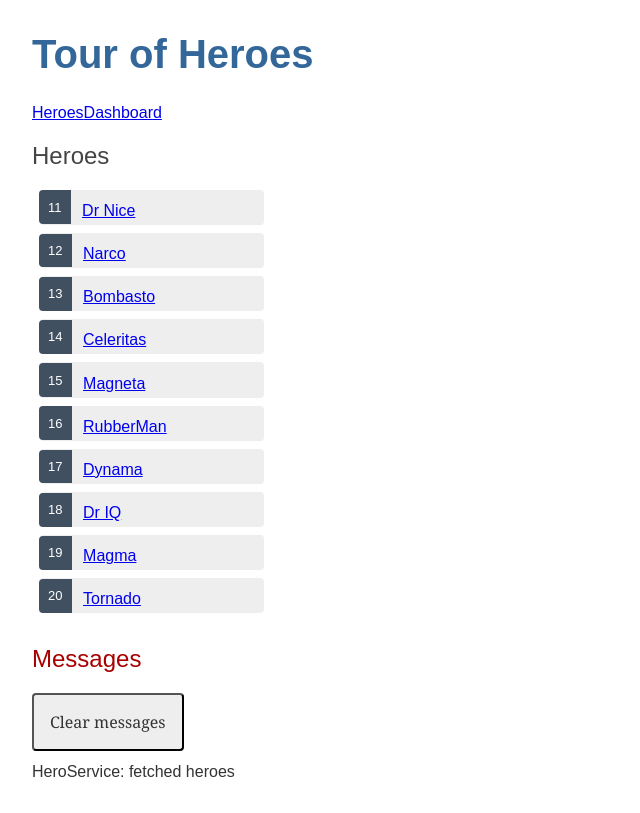
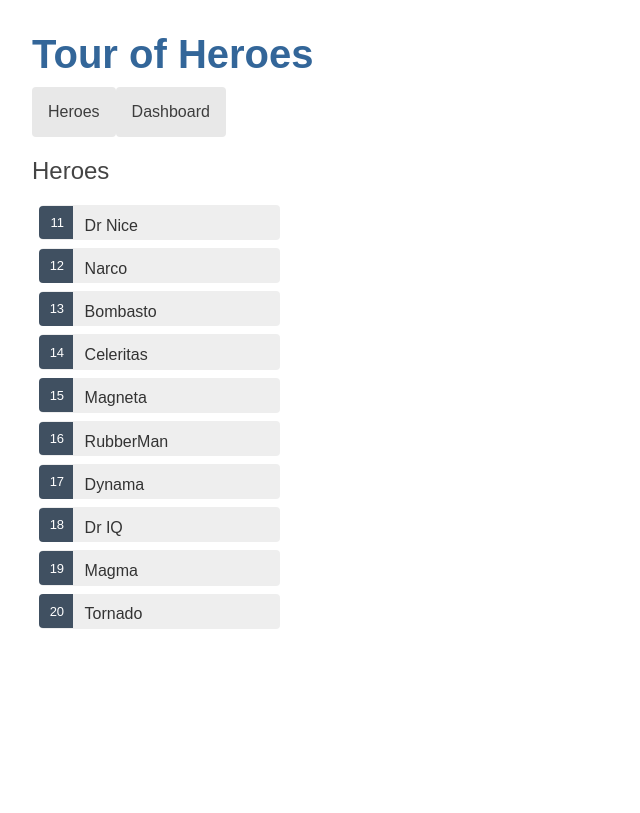
Before and after one commit to ChiaraGro/Tour-of-Heroes, an Angular app: page /heroes in a window 1280 px wide. Shown: the whole page, without its empty margins (0-640 px from the left). Built offline with nearby package versions, Linux system fonts and the light colour scheme.

Commit message:
fixed goback method

```diff
--- a/src/app/app.component.css
+++ b/src/app/app.component.css
@@ -0,0 +1,21 @@
+/* AppComponent's private CSS styles */
+h1 {
+  margin-bottom: 0;
+}
+nav a {
+  padding: 1rem;
+  text-decoration: none;
+  margin-top: 10px;
+  display: inline-block;
+  background-color: #e8e8e8;
+  color: #3d3d3d;
+  border-radius: 4px;
+}
+
+nav a:hover {
+  color: white;
+  background-color: #42545C;
+}
+nav a.active {
+  background-color: black;
+}
--- a/src/app/app.component.html
+++ b/src/app/app.component.html
@@ -7,4 +7,5 @@
 </nav>
 <router-outlet></router-outlet>
 
-<app-messages></app-messages>
+<!-- <app-messages></app-messages> -->
+<!-- nascosta, ma funzionante -->
--- a/src/app/hero-detail/hero-detail.component.css
+++ b/src/app/hero-detail/hero-detail.component.css
@@ -0,0 +1,24 @@
+/* HeroDetailComponent's private CSS styles */
+label {
+  color: #435960;
+  font-weight: bold;
+}
+input {
+  font-size: 1em;
+  padding: .5rem;
+}
+button {
+  margin-top: 20px;
+  background-color: #eee;
+  padding: 1rem;
+  border-radius: 4px;
+  font-size: 1rem;
+}
+button:hover {
+  background-color: #cfd8dc;
+}
+button:disabled {
+  background-color: #eee;
+  color: #ccc;
+  cursor: auto;
+}
--- a/src/app/hero-detail/hero-detail.component.html
+++ b/src/app/hero-detail/hero-detail.component.html
@@ -5,4 +5,5 @@
     <label for="hero-name">Hero name: </label>
     <input id="hero-name" [(ngModel)]="hero.name" placeholder="name">
   </div>
-  </div>
+  <button (click)="goBack()">Go back</button>
+</div>
--- a/src/app/hero-detail/hero-detail.component.ts
+++ b/src/app/hero-detail/hero-detail.component.ts
@@ -1,7 +1,8 @@
 import { HeroService } from './../hero.service';
 import { Hero } from './../hero';
-import { Component, Input, OnInit } from '@angular/core';
+import { Component, OnInit } from '@angular/core';
 import { ActivatedRoute } from '@angular/router';
+import { Location } from '@angular/common';
 
 @Component({
   selector: 'app-hero-detail',
@@ -10,11 +11,14 @@ import { ActivatedRoute } from '@angular/router';
 })
 export class HeroDetailComponent implements OnInit {
 
-  @Input() hero?:Hero;
+  // @Input() hero?:Hero;
+  hero: Hero | undefined;
 
-  constructor(private route: ActivatedRoute,
+  constructor(
+    private route: ActivatedRoute,
     private heroService: HeroService,
-    private location: Location) { }
+    private location: Location
+    ) { }
 
   ngOnInit(): void {
     this.getHero();
@@ -26,6 +30,9 @@ export class HeroDetailComponent implements OnInit {
     this.heroService.getHero(id).subscribe(hero => this.hero = hero);
   }
 
+  goBack(): void {
+    this.location.back();
+  }
 }
 
 
--- a/src/app/heroes/heroes.component.css
+++ b/src/app/heroes/heroes.component.css
@@ -6,32 +6,36 @@
   width: 15em;
 }
 .heroes li {
+  position: relative;
   cursor: pointer;
-  position: relative;
-  left: 0;
+}
+
+.heroes li:hover {
+  left: .1em;
+}
+
+.heroes a {
+  color: #333;
+  text-decoration: none;
   background-color: #EEE;
   margin: .5em;
   padding: .3em 0;
   height: 1.6em;
   border-radius: 4px;
+  display: block;
+  width: 100%;
 }
-.heroes li:hover {
+
+.heroes a:hover {
   color: #2c3a41;
   background-color: #e6e6e6;
-  left: .1em;
 }
-.heroes li.selected {
-  background-color: black;
-  color: white;
+
+.heroes a:active {
+  background-color: #525252;
+  color: #fafafa;
 }
-.heroes li.selected:hover {
-  background-color: #505050;
-  color: white;
-}
-.heroes li.selected:active {
-  background-color: black;
-  color: white;
-}
+
 .heroes .badge {
   display: inline-block;
   font-size: small;
@@ -43,10 +47,8 @@
   left: -1px;
   top: -4px;
   height: 1.8em;
+  min-width: 16px;
+  text-align: right;
   margin-right: .8em;
   border-radius: 4px 0 0 4px;
 }
-
-input {
-  padding: .5rem;
-}
```
